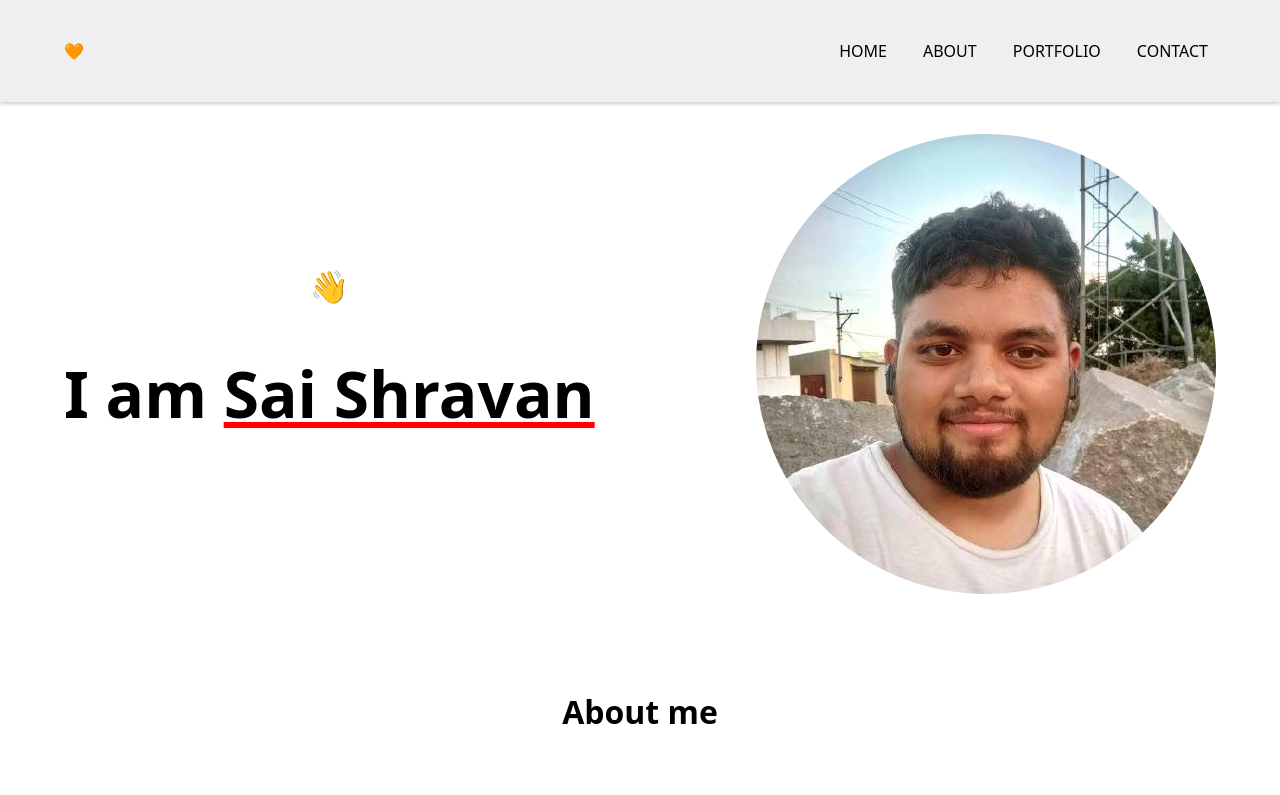
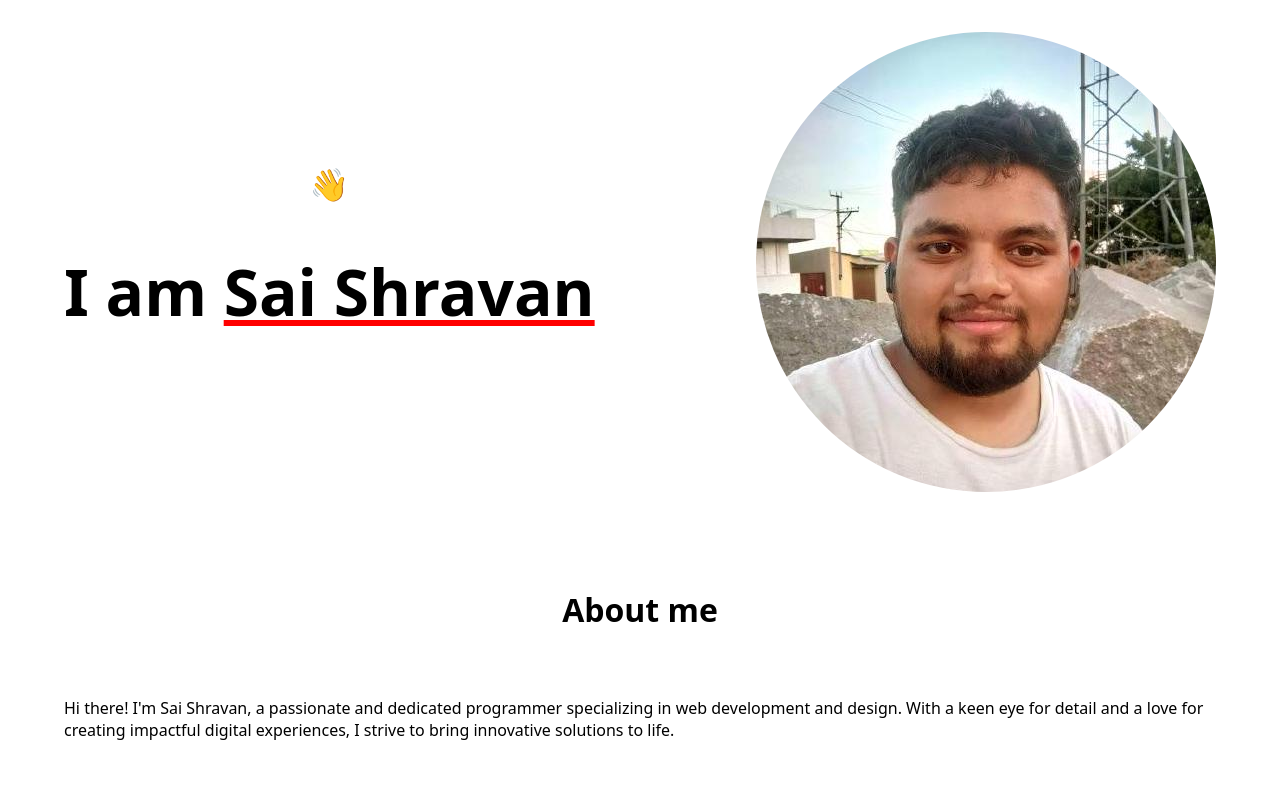
Before and after one commit to shravzzv/Archived-Personal-Website, a Next.js app: page / in a window 1280 px wide. Shown: the top 795 px of the page. Built offline with nearby package versions, Linux system fonts and the light colour scheme.

Commit message:
fix: remove navbar

```diff
--- a/src/app/layout.tsx
+++ b/src/app/layout.tsx
@@ -12,7 +12,6 @@ export default function RootLayout({ children }: layoutProps) {
   return (
     <html lang='en'>
       <body>
-        <Navbar />
         {children}
         <Footer />
         <Analytics />
--- a/src/components/navbar/navbar.module.css
+++ b/src/components/navbar/navbar.module.css
@@ -13,13 +13,14 @@
 }
 
 .nav__container {
-  padding: 1em 0;
+  /* padding: 1em 0; */
   position: relative;
 }
 
 .nav__logo {
   font-weight: bold;
   font-size: 1rem;
+  min-height: 10vh;
 }
 
 .nav__toggle {
--- a/src/components/navbar/navbar.tsx
+++ b/src/components/navbar/navbar.tsx
@@ -7,56 +7,53 @@ import Link from 'next/link'
 const Navbar = () => {
   const [toggle, setToggle] = useState<boolean>(false)
 
-  return (
-    <div className={styles.navbar}>
-      <div className={`${styles.container} ${styles.nav__container}`}>
-        <div className={styles.nav__logo}>🧡</div>
+  // return (
+  //   <div className={styles.navbar}>
+  //     <div className={`${styles.container} ${styles.nav__container}`}>
+  //       <button
+  //         className={styles.nav__toggle}
+  //         aria-label='open navigation'
+  //         onClick={() => setToggle(!toggle)}
+  //       >
+  //         <Image
+  //           src='/utility svgs/hamburger.svg'
+  //           alt='hamburger'
+  //           className={styles.nav__hamburger}
+  //           width={40}
+  //           height={40}
+  //         />
+  //       </button>
 
-        <button
-          className={styles.nav__toggle}
-          aria-label='open navigation'
-          onClick={() => setToggle(!toggle)}
-        >
-          <Image
-            src='/utility svgs/hamburger.svg'
-            alt='hamburger'
-            className={styles.nav__hamburger}
-            width={40}
-            height={40}
-          />
-        </button>
-
-        <nav className={`${styles.nav} ${toggle && styles.nav__visible}`}>
-          <ul className={styles.nav__list}>
-            <li className={styles.nav__item}>
-              <Link href='#' className={styles.nav__link}>
-                Home
-              </Link>
-            </li>
-            <li className={styles.nav__item}>
-              <Link href='#about' className={styles.nav__link}>
-                About
-              </Link>
-            </li>
-            <li className={styles.nav__item}>
-              <Link href='#portfolio' className={styles.nav__link}>
-                Portfolio
-              </Link>
-            </li>
-            <li className={styles.nav__item}>
-              <Link href='#contact' className={styles.nav__link}>
-                Contact
-              </Link>
-            </li>
-          </ul>
-        </nav>
-      </div>
-    </div>
-  )
+  //       <nav className={`${styles.nav} ${toggle && styles.nav__visible}`}>
+  //         <ul className={styles.nav__list}>
+  //           <li className={styles.nav__item}>
+  //             <Link href='#' className={styles.nav__link}>
+  //               Home
+  //             </Link>
+  //           </li>
+  //           <li className={styles.nav__item}>
+  //             <Link href='#about' className={styles.nav__link}>
+  //               About
+  //             </Link>
+  //           </li>
+  //           <li className={styles.nav__item}>
+  //             <Link href='#portfolio' className={styles.nav__link}>
+  //               Portfolio
+  //             </Link>
+  //           </li>
+  //           <li className={styles.nav__item}>
+  //             <Link href='#contact' className={styles.nav__link}>
+  //               Contact
+  //             </Link>
+  //           </li>
+  //         </ul>
+  //       </nav>
+  //     </div>
+  //   </div>
+  // )
 
   return (
     <nav className={styles.nav}>
-      <p className='nav__logo'>🧡</p>
       <p className='nav__toggle'>🍔</p>
 
       <ul className='nav__list'>
```
